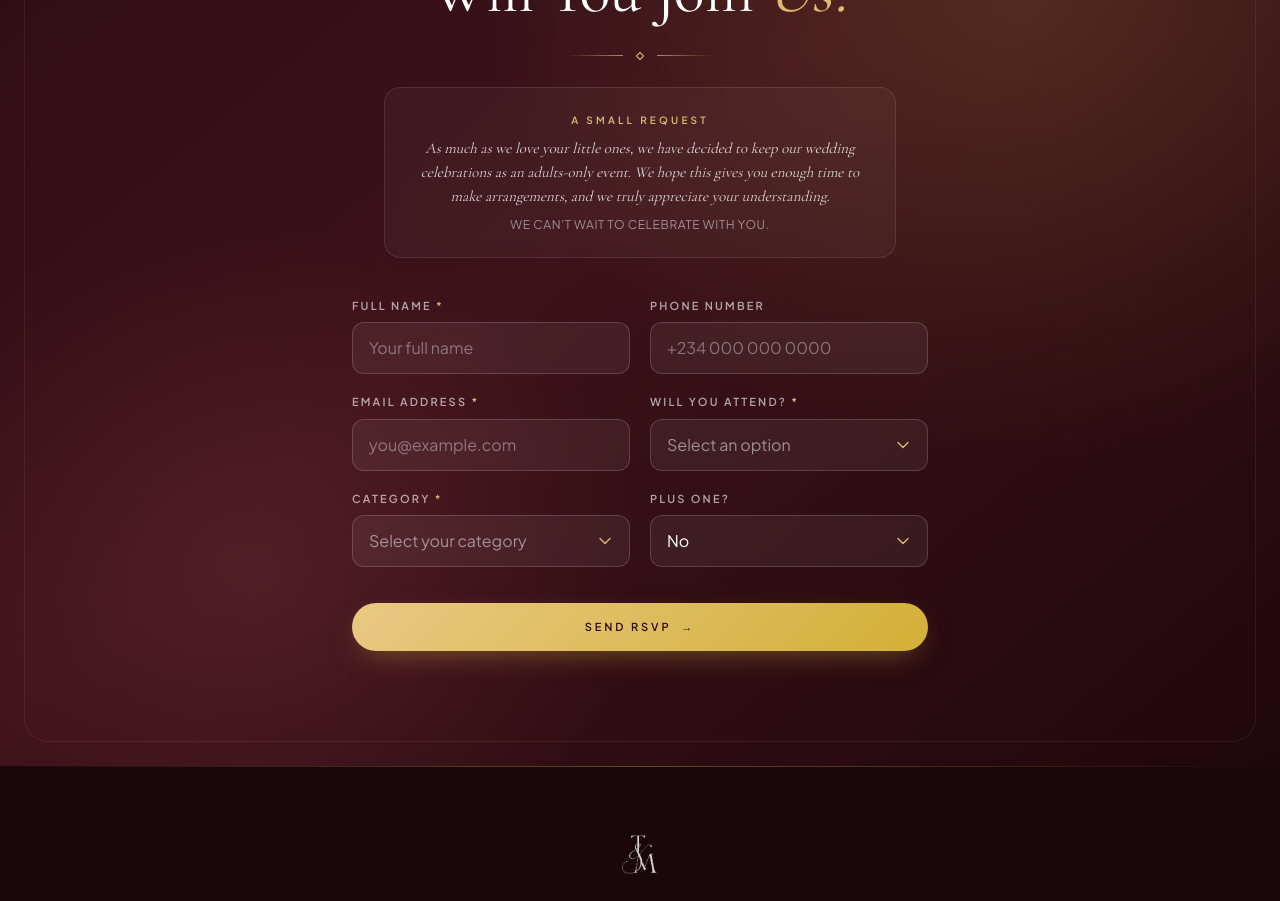
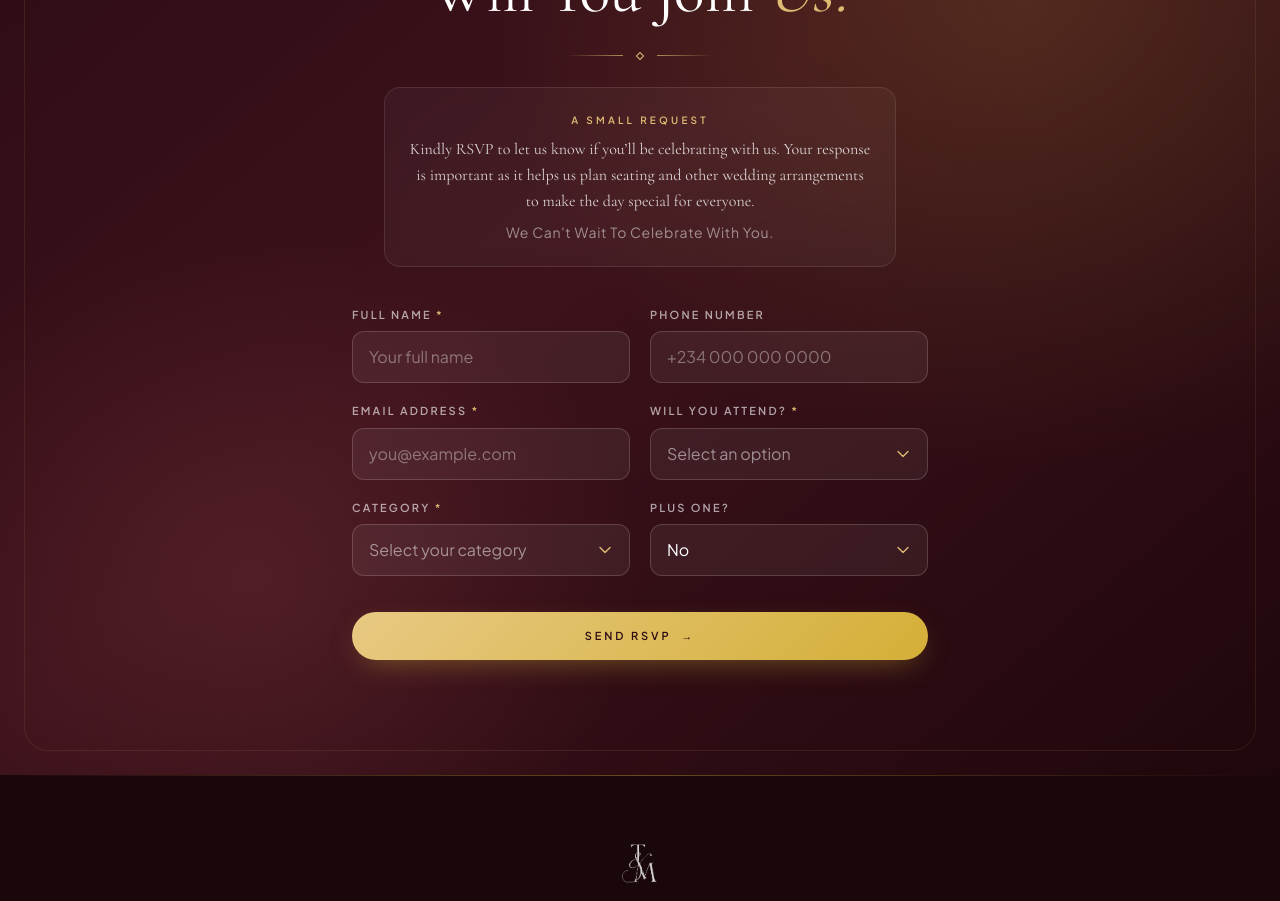
Before and after one commit to Titoluwa/tolu-moyo, a Next.js app: page / in a window 1280 px wide. Shown: the part 3180-4081 px from the top of the page. Built offline with nearby package versions, Linux system fonts and the light colour scheme.

Commit message:
fix: final look 2

```diff
--- a/components/RsvpSection.tsx
+++ b/components/RsvpSection.tsx
@@ -114,13 +114,16 @@ export default function ToluMoyoRsvpSection() {
             <p className="eyebrow text-[10px] text-gold-soft">
               A Small Request
             </p>
-            <p className="font-serif-display mt-2 text-sm italic leading-relaxed text-white/80 sm:text-[15px]">
-              As much as we love your little ones, we have decided to keep our
+            <p className="font-serif-display mt-2 text-sm leading-relaxed text-white/80 sm:text-[16px]">
+              Kindly RSVP to let us know if you’ll be celebrating with us.
+              Your response is important as it helps us plan seating
+              and other wedding arrangements to make the day special for everyone.
+            {/* As much as we love your little ones, we have decided to keep our
               wedding celebrations as an adults-only event. We hope this gives
               you enough time to make arrangements, and we truly appreciate your
-              understanding.
+              understanding. */}
             </p>
-            <p className="mt-2 text-xs tracking-wider uppercase text-white/50">
+            <p className="mt-2 text-sm tracking-wider capitalize text-white/50">
               We can&apos;t wait to celebrate with you.
             </p>
           </div>
```
